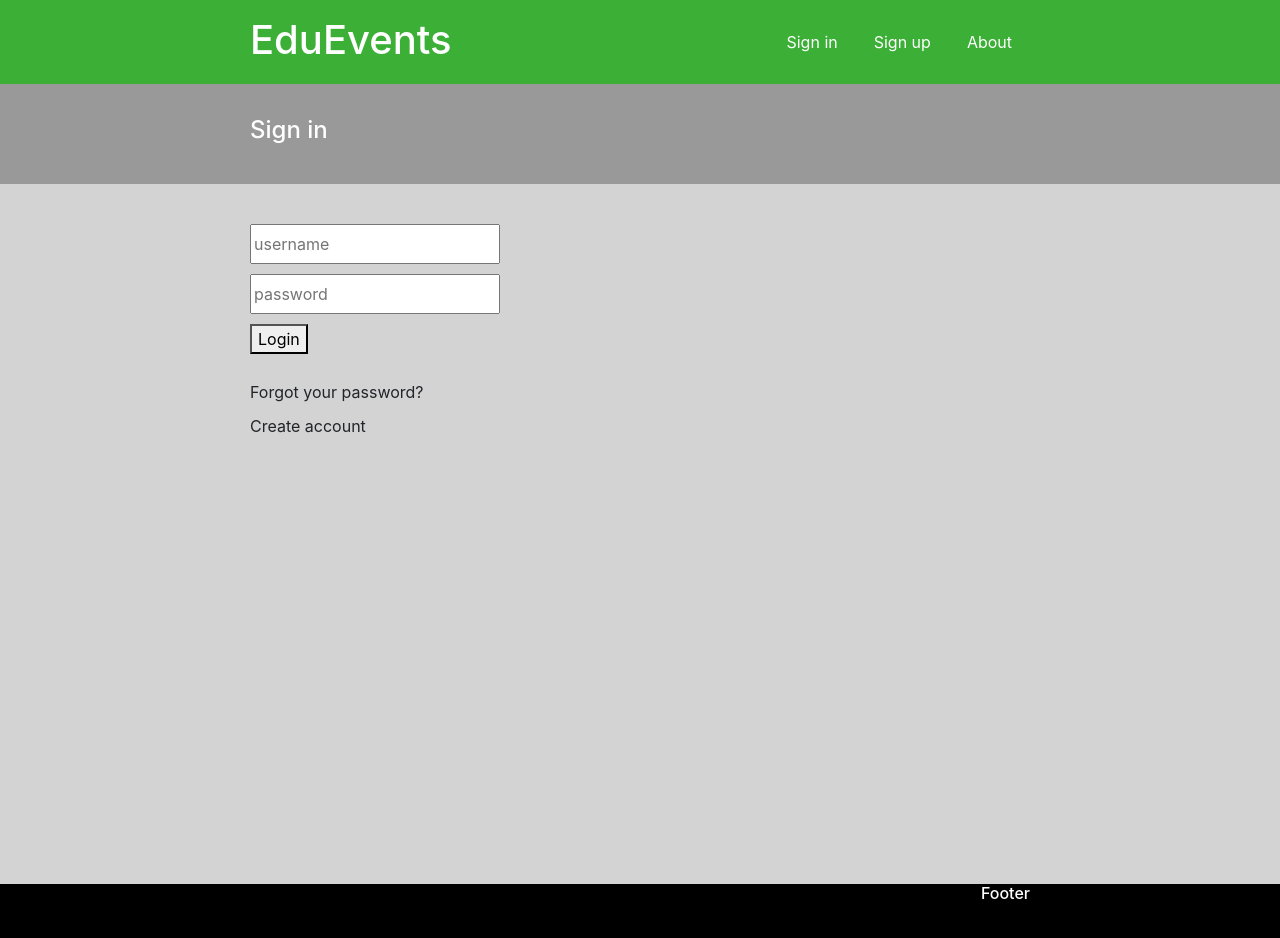
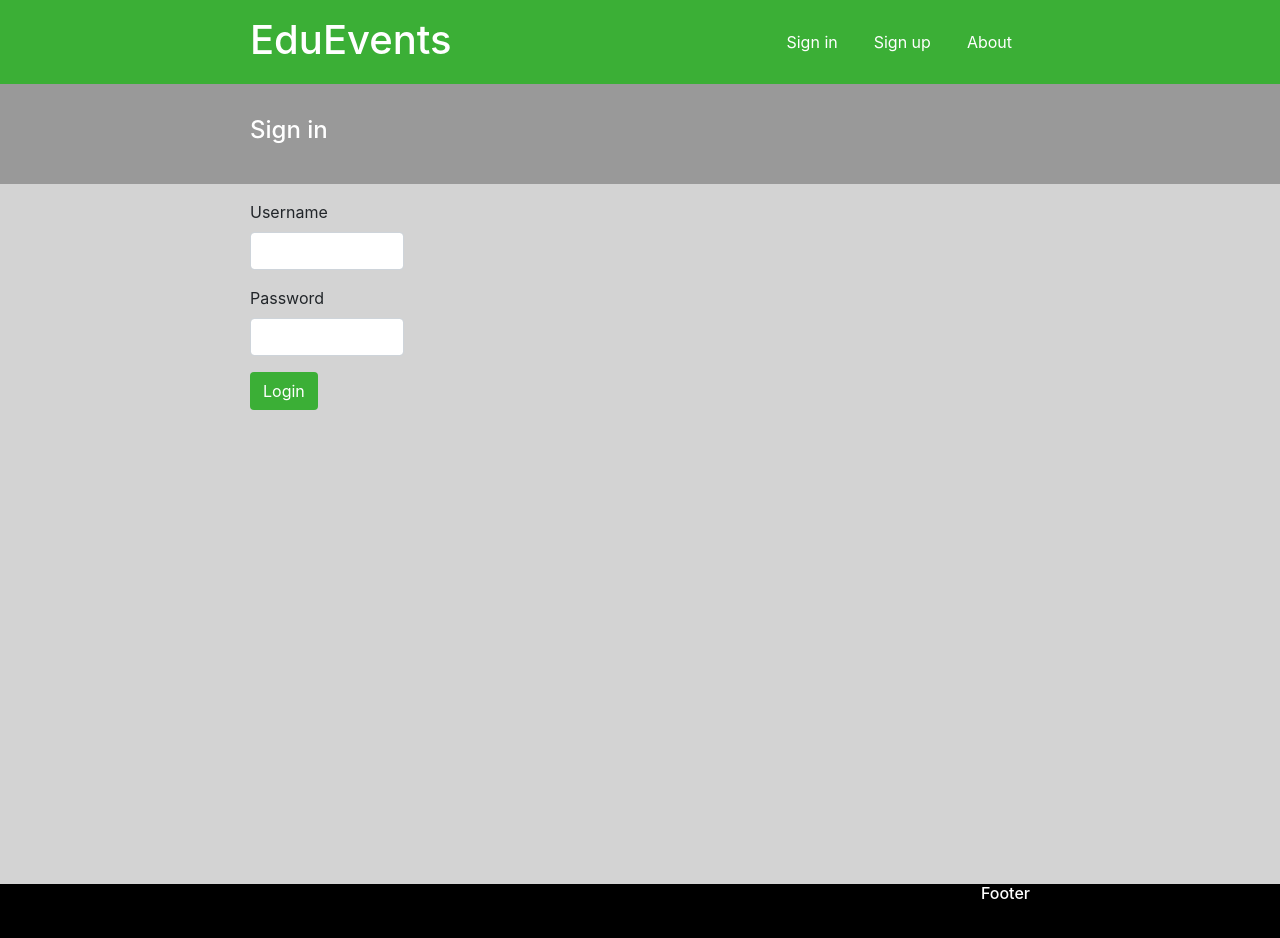
Before and after one commit to adnansalehin/EduEvents, a React (Create React App) app in the folder ui/: page /sign_in in a window 1280 px wide. Shown: the top 938 px of the page. Built offline with nearby package versions, Linux system fonts and the light colour scheme; the HTML template or start-up script is replaced by a standard one.

Commit message:
changes to sign in page + added method in Client.js to post info to api

```diff
--- a/ui/src/Client.js
+++ b/ui/src/Client.js
@@ -6,6 +6,23 @@ function getSummary(cb) {
     .then(checkStatus)
     .then(parseJSON)
     .then(cb);
+}
+
+//Post login information
+//TO-DO define url
+function postLogin(username, password) {
+  return fetch('', {
+    method: 'POST',
+    headers: {
+      'Accept': 'application.json',
+      'Content-Type': 'application.json'
+    },
+    body: JSON.stringify({
+      'username': username,
+      'password': password
+    })
+  })
+    .then(checkStatus)
 }
 
 function checkStatus(response) {
@@ -23,5 +40,8 @@ function parseJSON(response) {
   return response.json();
 }
 
-const Client = { getSummary };
+//Exported variable
+//Define the methods that components need access to.
+const Client = { getSummary, postLogin };
+
 export default Client;
--- a/ui/src/components/SignIn.js
+++ b/ui/src/components/SignIn.js
@@ -1,8 +1,7 @@
 import React from 'react';
 
-import Radium from 'radium';
-
 import SubHeader from './SubHeader';
+import SignInForm from './SignInForm';
 
 var style = {
 
@@ -12,29 +11,6 @@ var style = {
     width: '100%',
     height: '100vh'
   },
-
-  container: {
-    position: 'relative',
-    marginLeft: '250px',
-    top: '5%'
-  },
-
-  list: {
-    padding: '0'
-  },
-
-  fields: {
-    listStyleType: 'none',
-    paddingBottom: '10px',
-  },
-
-  input: {
-    width: '250px',
-    height: '40px'
-  },
-
-  button: {
-  }
 }
 
 const SignIn = () => {
@@ -43,23 +19,9 @@ const SignIn = () => {
       <div>
         <SubHeader subheader="Sign in" />
       </div>
-      <div style={style.container}>
-        <ul style={style.list}>
-          <div>
-            <li style={style.fields}><input type="text" placeholder="username" style={style.input} /></li>
-            <li style={style.fields}><input type="password" placeholder="password" style={style.input} /></li>
-          </div>
-          <li style={[style.button, style.fields]}><button type="submit">Login</button></li>
-        </ul>
-        <ul style={style.list}>
-          <div>
-            <li style={style.fields}><a>Forgot your password?</a></li>
-            <li style={style.fields}><a>Create account</a></li>
-          </div>
-        </ul>
-      </div>
+      <SignInForm />
     </div>
   );
 }
 
-export default Radium(SignIn);
+export default SignIn;
--- /dev/null
+++ b/ui/src/components/SignInForm.js
@@ -0,0 +1,83 @@
+import React from 'react';
+
+import Client from '../Client';
+
+var style = {
+
+  form: {
+    position: 'relative',
+    marginLeft: '250px',
+    top: '2%',
+    width: '12%'
+  },
+
+  button: {
+    backgroundColor: '#3baf36',
+    color: 'white'
+  }
+}
+
+class SignInForm extends React.Component {
+
+  constructor() {
+    super();
+    this.state = {
+      username: '',
+      password: ''
+    }
+
+    this.onChange = this.onChange.bind(this);
+    this.onSubmit = this.onSubmit.bind(this);
+  }
+
+  onChange(e) {
+    this.setState({
+      [e.target.name]: e.target.value
+    });
+  }
+
+  onSubmit(e) {
+    e.preventDefault();
+    //Proper call to post info to api:
+    //Client.postLogin(this.state.username, this.state.password)
+    //Need to define a url to post information to in Client.js
+    console.log(this.state);
+  }
+
+  render() {
+    return (
+      <form onSubmit={this.onSubmit} style={style.form}>
+
+        <div className="form-group">
+          <label className="control-label">Username</label>
+          <input
+            value={this.state.username}
+            onChange={this.onChange}
+            type="text"
+            name="username"
+            className="form-control"
+          />
+        </div>
+
+        <div className="form-group">
+          <label className="control-label">Password</label>
+          <input
+            value={this.state.password}
+            onChange={this.onChange}
+            type="password"
+            name="password"
+            className="form-control"
+          />
+        </div>
+
+        <div className="form-group">
+          <button className="btn" style={style.button}>
+            Login
+          </button>
+        </div>
+      </form>
+    );
+  }
+}
+
+export default SignInForm;
--- a/ui/src/components/SignUpForm.js
+++ b/ui/src/components/SignUpForm.js
@@ -1,5 +1,6 @@
 import React from 'react';
-import axios from 'axios';
+
+import Client from '../Client';
 
 var style = {
 
@@ -7,7 +8,12 @@ var style = {
     position: 'relative',
     marginLeft: '250px',
     top: '2%',
-    width: '16%'
+    width: '14%'
+  },
+
+  button: {
+    backgroundColor: '#3baf36',
+    color: 'white'
   }
 }
 
@@ -36,9 +42,10 @@ class SignUpForm extends React.Component {
 
   onSubmit(e) {
     e.preventDefault();
-    console.log(this.state);
-    //Example of a post request
-    //axios.post('/api/users', this.state)
+    //Proper call to api
+    //Client...
+    //Console log test -->
+    console.log(Client.getSummary());
   }
 
   render() {
@@ -112,7 +119,7 @@ class SignUpForm extends React.Component {
         </div>
 
         <div className="form-group">
-          <button className="btn btn-primary btn-lg">
+          <button className="btn" style={style.button}>
             Sign up
           </button>
         </div>
```
Also changed, not shown: 12 other files (tests, documents, lock files or other folders).
